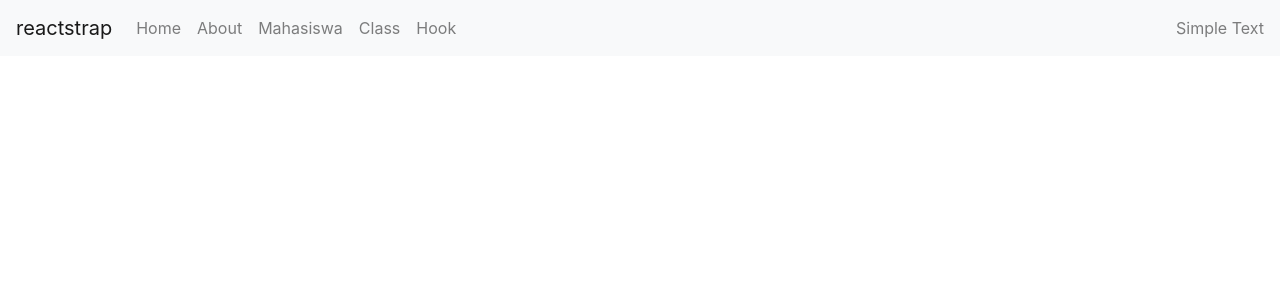
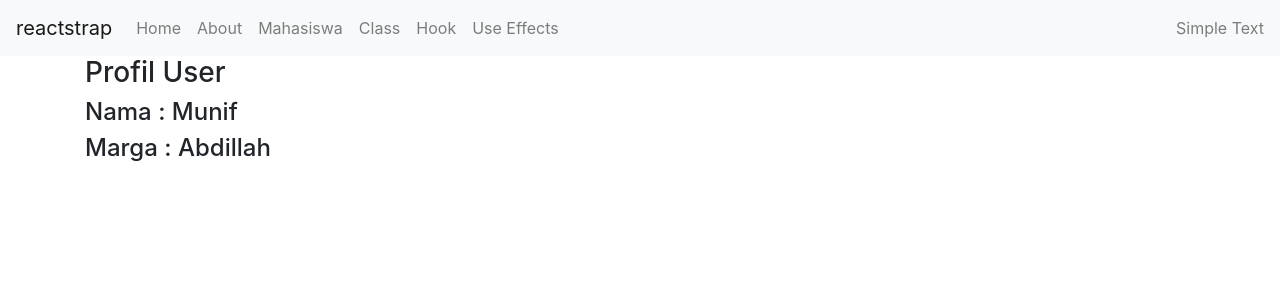
Before and after one commit to diasayusavitri/Praktikum-React.js, a React (Create React App) app: page /useeffects in a window 1280 px wide. Shown: the top 300 px of the page. Built offline with nearby package versions, Linux system fonts and the light colour scheme.

Commit message:
Berhasil memanggil use effect

```diff
--- a/src/App.js
+++ b/src/App.js
@@ -11,6 +11,7 @@ import TambahComp from './Component/Class/TambahComp';
 import EditComp from './Component/Class/EditComp';
 import KelasComp from './Component/Hooks/Class/KelasComp';
 import HooksComp from './Component/Hooks/Functional/HooksComp';
+import HooksUseEffects from './Component/Hooks/Functional/HooksUseEffects';
 
 //import logo from './logo.svg';
 //import Home from './Component/Fungsional/Home';
@@ -29,6 +30,7 @@ const App = () => {
         <Route exact path="/mahasiswa/edit" component={EditComp} />
         <Route exact path="/kelas" component={KelasComp} />
         <Route exact path="/hooks" component={HooksComp} />
+        <Route exact path="/useeffects" component={HooksUseEffects} />
 
        {/* {/<Route exact path="/detail/:id" component={DetailComp} />/} */}
       </switch>
--- a/src/Component/Fungsional/NavbarComp.jsx
+++ b/src/Component/Fungsional/NavbarComp.jsx
@@ -36,6 +36,9 @@ const NavbarComp = (props) => {
                         <NavItem>
                             <NavLink href="/hooks">Hook</NavLink>
                         </NavItem>
+                        <NavItem>
+                            <NavLink href="/useeffects">Use Effects</NavLink>
+                        </NavItem>
                     </Nav>
                     <NavbarText>Simple Text</NavbarText>
                 </Collapse>
--- /dev/null
+++ b/src/Component/Hooks/Functional/HooksUseEffects.jsx
@@ -0,0 +1,22 @@
+import React, {useEffect, useState} from 'react'
+import { Container } from 'reactstrap'
+
+function HooksUseEffects() {
+
+    const[namaLengkap, setNamaLengkap] = useState({nama:'Dias', marga:'Ayu'})
+
+    useEffect(()=>{
+        console.log("Memanggil Use Effects")
+        setNamaLengkap({nama : 'Munif', marga:'Abdillah'})
+    },[])
+
+    return (
+        <Container>
+            <h3>Profil User</h3>
+            <h4>Nama : {namaLengkap.nama}</h4>
+            <h4>Marga : {namaLengkap.marga}</h4>
+        </Container>
+    )
+}
+
+export default HooksUseEffects
```
